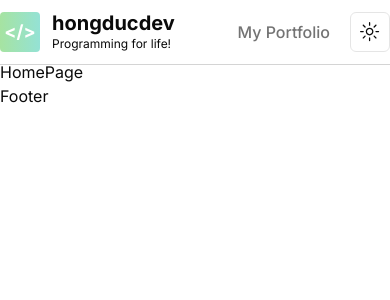
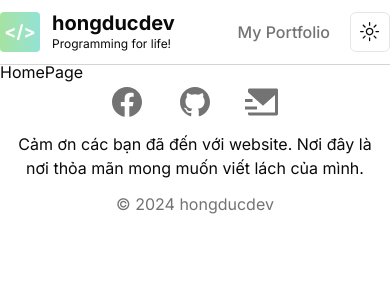
Before and after one commit to hongducdev/my-blog, a Next.js app: page / in a window 390 px wide. Shown: the top 300 px of the page. Built offline with nearby package versions, Linux system fonts and the light colour scheme.

Commit message:
Footer and responsive

```diff
--- a/app/(landing)/layout.tsx
+++ b/app/(landing)/layout.tsx
@@ -4,7 +4,7 @@ import React from "react";
 
 const LandingLayout = ({ children }: { children: React.ReactNode }) => {
   return (
-    <div>
+    <div className="">
       <Header />
       <main className="mt-[60px]">{children}</main>
       <Footer />
--- a/components/shared/Footer.tsx
+++ b/components/shared/Footer.tsx
@@ -1,9 +1,43 @@
-import React from 'react'
+import {
+  RiFacebookCircleFill,
+  RiGithubFill,
+  RiMailSendFill,
+} from "react-icons/ri";
+import Link from "next/link";
+import React from "react";
 
 const Footer = () => {
   return (
-    <div>Footer</div>
-  )
-}
+    <footer className="max-w-[1240px] mx-auto w-full text-center flex flex-col gap-3 px-2 md:px-0">
+      <div className="flex items-center justify-center gap-8">
+        <Link
+          href="https://www.facebook.com/hongducdev/"
+          className="text-neutral-500 dark:text-neutral-300 font-medium hover:text-green-1000 transition-all duration-300 ease-in-out text-4xl"
+        >
+          <RiFacebookCircleFill />
+        </Link>
+        <Link
+          href="https://github.com/hongducdev"
+          className="text-neutral-500 dark:text-neutral-300 font-medium hover:text-green-1000 transition-all duration-300 ease-in-out text-4xl"
+        >
+          <RiGithubFill />
+        </Link>
+        <Link
+          href="mailto:contact.hongducdev@gmail.com"
+          className="text-neutral-500 dark:text-neutral-300 font-medium hover:text-green-1000 transition-all duration-300 ease-in-out text-4xl"
+        >
+          <RiMailSendFill />
+        </Link>
+      </div>
+      <p className="">
+        Cảm ơn các bạn đã đến với website. Nơi đây là nơi thỏa mãn mong muốn
+        viết lách của mình.
+      </p>
+      <p className="text-center text-neutral-500 dark:text-neutral-300">
+        © 2024 hongducdev
+      </p>
+    </footer>
+  );
+};
 
-export default Footer
+export default Footer;
--- a/package.json
+++ b/package.json
@@ -19,6 +19,7 @@
     "next-themes": "^0.2.1",
     "react": "^18",
     "react-dom": "^18",
+    "react-icons": "^5.0.1",
     "tailwind-merge": "^2.2.1",
     "tailwindcss-animate": "^1.0.7"
   },
```
Also changed, not shown: 1 other file (tests, documents, lock files or other folders).
